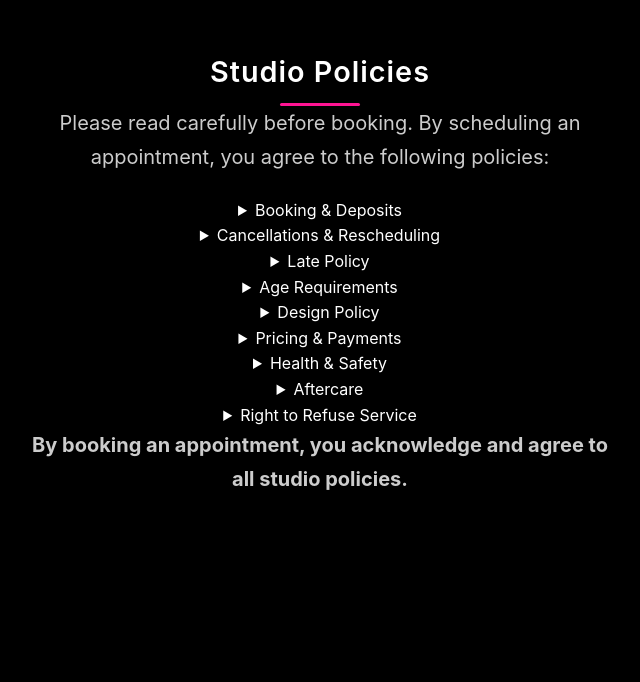
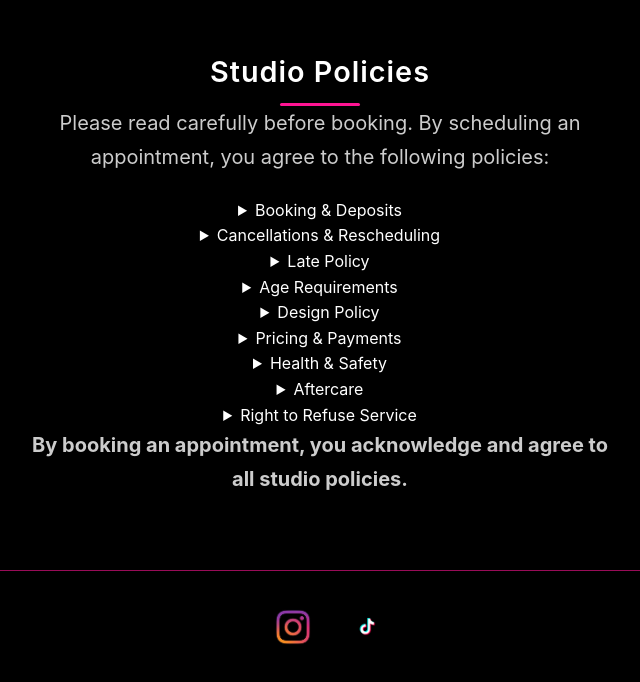
Before and after one commit to kanoag2003/tatted-by-cam-website-, a React (Vite) app: page / in a window 1280 px wide. Shown: the part 5593-6275 px from the top of the page, without its empty margins (320-960 px from the left). Before the commit the page ends 6177 px from the top, so only its background shows below. Built offline with nearby package versions, Linux system fonts and the light colour scheme; no server answers.

Commit message:
did socials. Need to make smooth transition.

```diff
--- a/src/App.css
+++ b/src/App.css
@@ -929,5 +929,46 @@ input[type="email"]:hover {
 
 .fade-slide.visible {
   opacity: 1;
-  transform: translateY(0); /* final position */
+  transform: translateY(0);
 }
+
+.social-media {
+  position: relative;
+  display: flex;
+  justify-content: center;
+  align-items: center;
+  gap: 24px;
+  padding: 2rem 0;
+  margin-top: -450px;
+  margin-left: 20px;
+}
+
+.social-media .underline {
+  position: absolute;
+  top: 0;
+  left: 50%;
+  transform: translateX(-50%);
+  width: 100vw;
+  height: 1px;
+  background: var(--hot-pink);
+  opacity: 0.6;
+}
+
+
+.social-media a {
+  display: inline-flex;
+  width: 50px;
+  height: 50px;
+}
+
+.social-media img {
+  width: 100%;
+  height: 100%;
+  object-fit: contain;
+  transition: transform 0.25s ease, opacity 0.25s ease;
+}
+
+.social-media a:hover img {
+  transform: scale(1.1);
+  opacity: 0.85;
+}
--- a/src/App.tsx
+++ b/src/App.tsx
@@ -586,6 +586,26 @@ function App() {
     <strong>By booking an appointment, you acknowledge and agree to all studio policies.</strong>
   </p>
         </div>
+        <div className='social-media'>
+        <div className='underline'></div>
+        <a
+    href="https://www.instagram.com/tattedby_cam"
+    target="_blank"
+    rel="noopener noreferrer"
+    aria-label="Instagram"
+  >
+    <img src="/instagram-logo.jpeg" alt="Instagram" />
+  </a>
+
+  <a
+    href="https://www.tiktok.com/@cnkp.14"
+    target="_blank"
+    rel="noopener noreferrer"
+    aria-label="TikTok"
+  >
+    <img src="/tiktok-logo.jpg" alt="TikTok" />
+  </a>
+        </div>
       </main>
     </div>
   )
```
Also changed, not shown: instagram-logo.jpeg (added), tiktok-logo.jpg (added).
